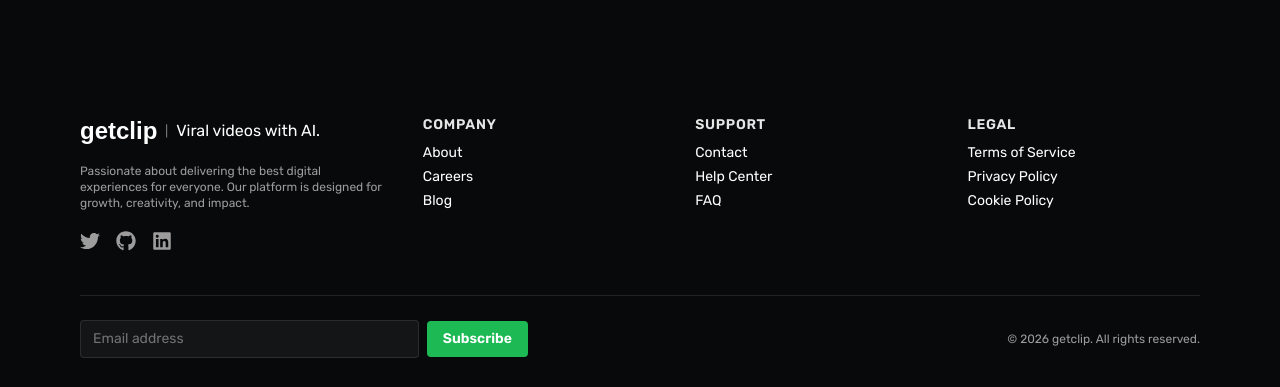
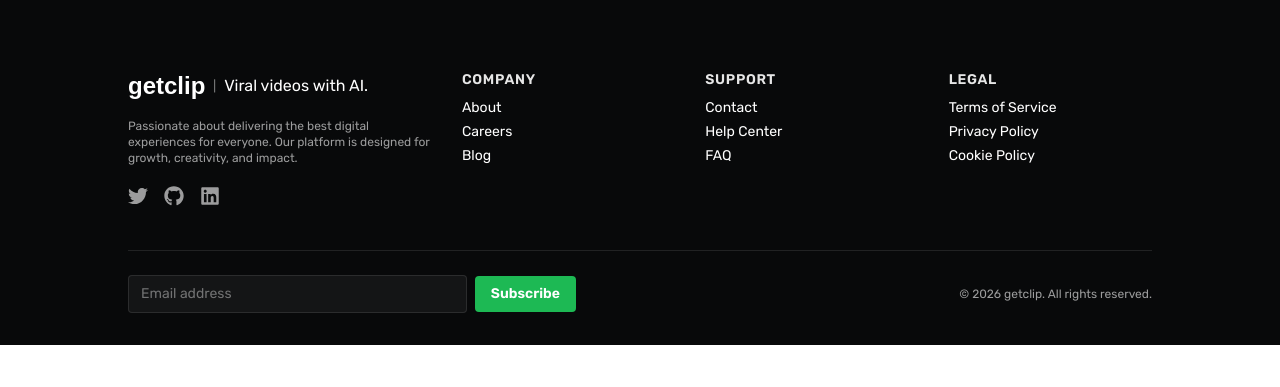
Before and after one commit to Codebee50/clippink-fe, a Next.js app: page / in a window 1280 px wide. Shown: the part 2386-2773 px from the top of the page. After the commit the page ends 2731 px from the top, so only its background shows below. Built offline with nearby package versions, Linux system fonts and the light colour scheme; no server answers; a web font is replaced by a local one.

Commit message:
allign landing apge

```diff
--- a/app/globals.css
+++ b/app/globals.css
@@ -14,8 +14,6 @@
 @custom-variant dark (&:is(.dark *));
 
 @tailwind utilities;
-
-
 
 @theme inline {
   --color-background: var(--background);
@@ -91,6 +89,10 @@ body {
 @layer utilities {
   .padding-x {
     @apply px-6 md:px-10 lg:px-16;
+  }
+
+  .section-con {
+    @apply max-w-6xl mx-auto;
   }
 
   .stack {
--- a/components/Features.tsx
+++ b/components/Features.tsx
@@ -39,7 +39,7 @@ const features = [
 export function Features() {
     return (
         <section id="features" className="relative py-32 bg-denary">
-            <div className="max-w-5xl mx-auto px-6">
+            <div className="section-con padding-x">
                 <motion.div
                     initial={{ opacity: 0, y: 20 }}
                     whileInView={{ opacity: 1, y: 0 }}
--- a/components/Footer.tsx
+++ b/components/Footer.tsx
@@ -5,7 +5,7 @@ import { FaTwitter, FaGithub, FaLinkedin } from 'react-icons/fa'
 const Footer = () => {
     return (
         <footer className="w-full bg-denary text-white pt-[150px] pb-8 ">
-            <div className="max-w-6xl mx-auto flex flex-col gap-7 px-4">
+            <div className="section-con flex flex-col gap-7 padding-x">
                 <div className="flex flex-col sm:flex-row justify-between items-start gap-8">
                     {/* Brand and tagline */}
                     <div className="flex flex-col gap-3 min-w-[220px]">
--- a/components/sections/HowItWorks.tsx
+++ b/components/sections/HowItWorks.tsx
@@ -134,7 +134,7 @@ export default function HowItWorks() {
                 }}
             /> */}
 
-            <div className="relative z-10 max-w-6xl mx-auto">
+            <div className="relative z-10 section-con padding-x">
                 {/* ── Badge ── */}
                 {/* <div
                     className={`flex justify-center mb-8 transition-all duration-700 ${isVisible ? "opacity-100 translate-y-0" : "opacity-0 translate-y-4"
```
